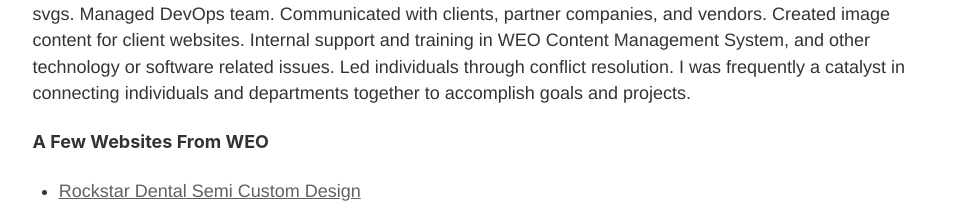
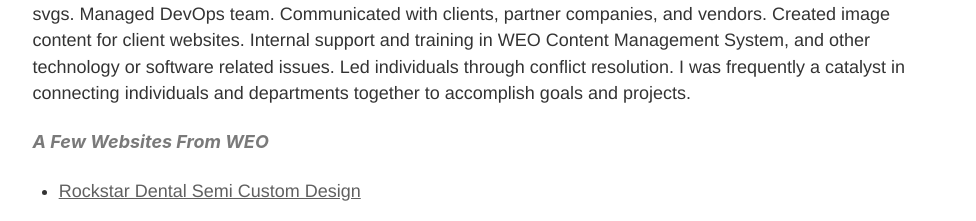
Before and after one commit to damky/20200724-dougmckay-dev, a Gatsby site in the folder dougmckay-dev/: page / in a window 1280 px wide. Shown: the part 1124-1345 px from the top of the page, without its empty margins (147-1123 px from the left). Built offline with nearby package versions, Linux system fonts and the light colour scheme; Gatsby itself is replaced by a stand-in of ours.

```diff
--- a/dougmckay-dev/src/pages/index.js
+++ b/dougmckay-dev/src/pages/index.js
@@ -97,7 +97,7 @@
       resolution. I was frequently a catalyst in connecting individuals and
       departments together to accomplish goals and projects.
     </p>
-    <h4>A Few Websites From WEO</h4>
+    <Skills>A Few Websites From WEO</Skills>
     <ul>
       <li>
         <a href="http://www.weo2.com/p/dentist-Home-p36141.asp?preview=1">
```
